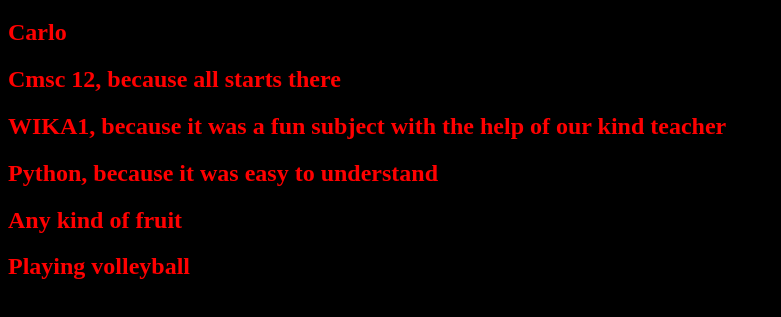
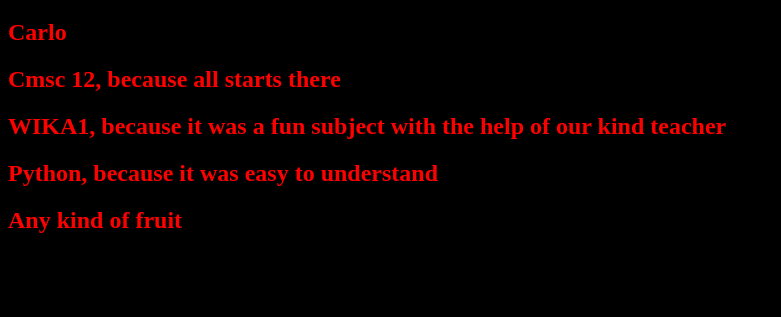
Before and after one commit to carlofurio/carlofurio.github.io, a plain HTML site: page index.html in a window 1280 px wide. Shown: the part 61-378 px from the top of the page, without its empty margins (0-781 px from the left). Drawn offline with Linux system fonts and the light colour scheme.

Commit message:
change in type

```diff
--- a/index.html
+++ b/index.html
@@ -11,6 +11,5 @@
 		<h2> WIKA1, because it was a fun subject with the help of our kind teacher </h4>
 		<h2> Python, because it was easy to understand </h5>
 		<h2> Any kind of fruit </h6>
-		<h2> Playing volleyball </h2>
 	</body>
 </html>
```
